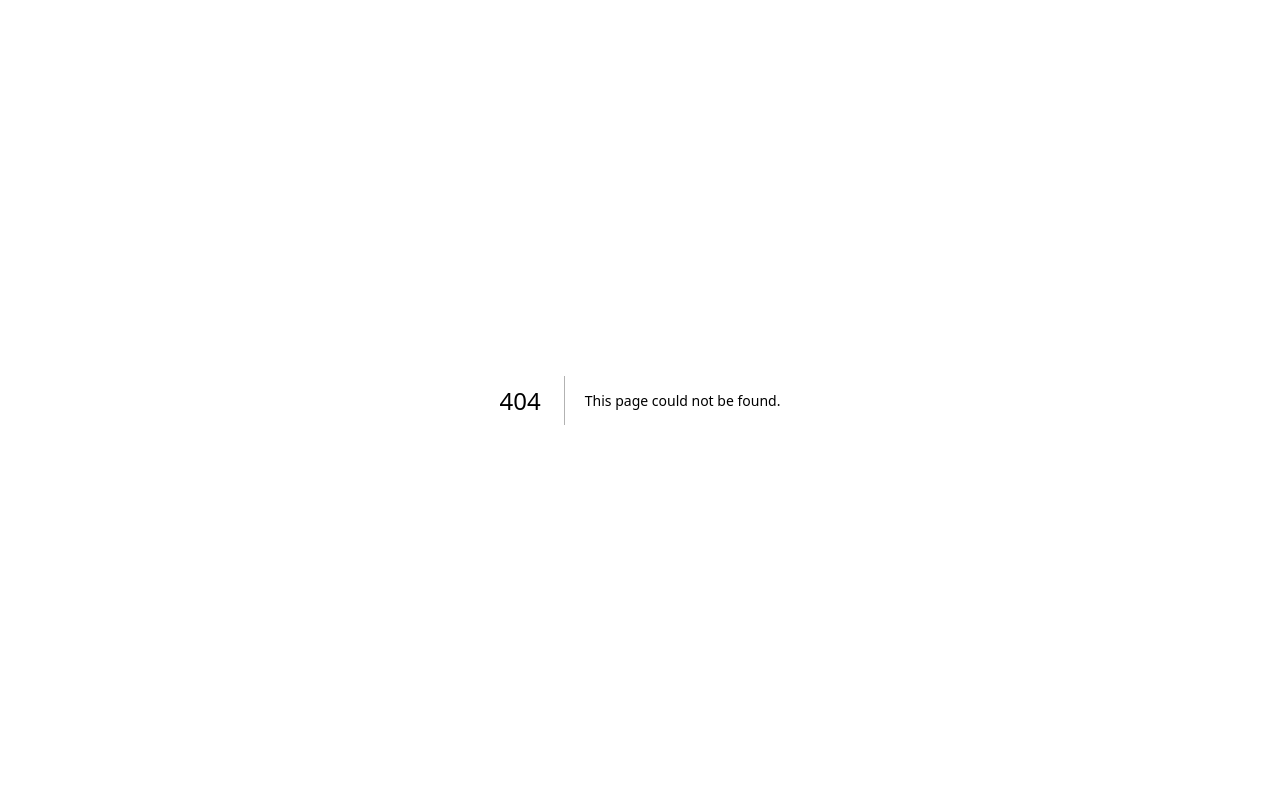
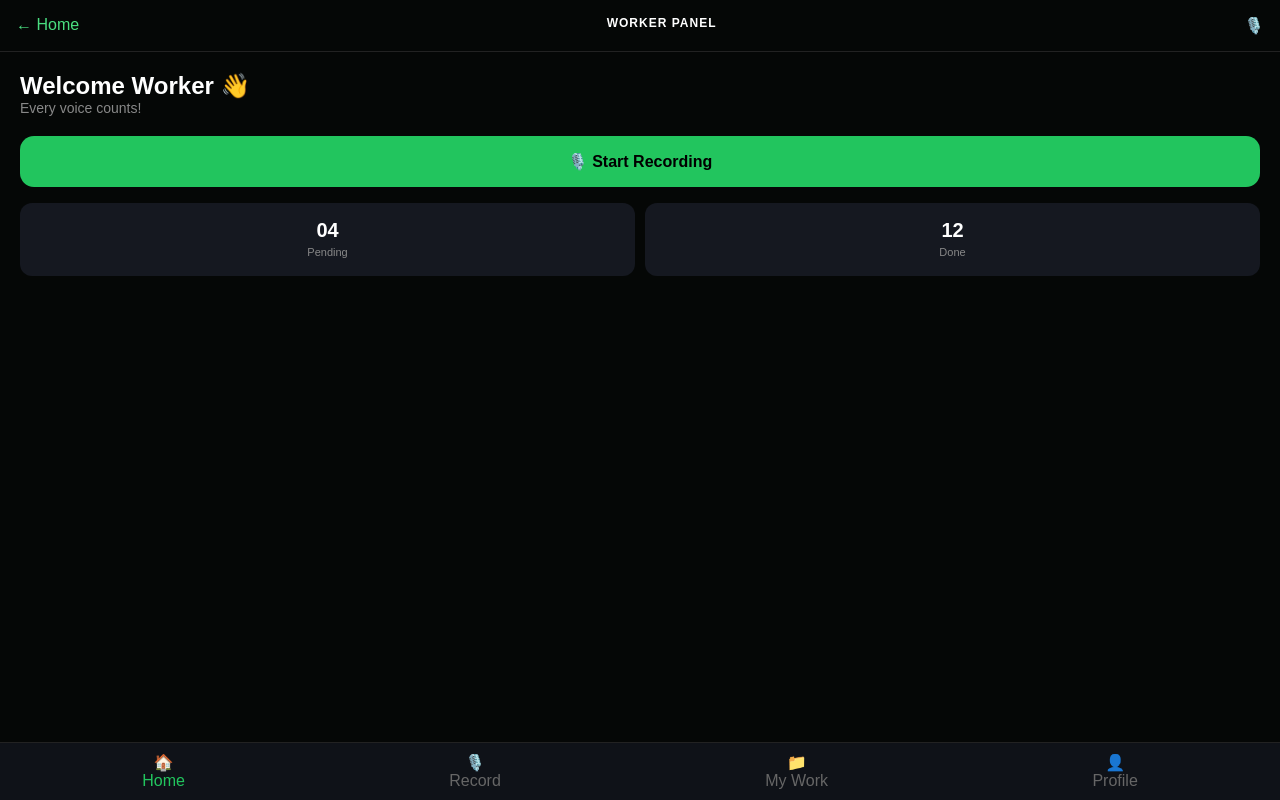
Before and after one commit to tapbombaai-glitch/main-naija-pidgin, a Next.js app: page /app/worker in a window 1280 px wide. Before the commit this address had no page. Built offline with nearby package versions, Linux system fonts and the light colour scheme.

Commit message:
Create app/worker/page.tsx

```diff
--- /dev/null
+++ b/app/app/worker/page.tsx
@@ -0,0 +1,40 @@
+"use client";
+import { useState } from "react";
+import Link from "next/link";
+
+export default function WorkerPanel() {
+  const [tab, setTab] = useState("home");
+  return (
+    <div style={{minHeight:"100vh", background:"#050706", color:"white"}}>
+      <header style={{padding:"16px", borderBottom:"1px solid #222", display:"flex", justifyContent:"space-between"}}>
+        <Link href="/" style={{color:"#4ade80", textDecoration:"none"}}>← Home</Link>
+        <span style={{fontSize:"12px", fontWeight:"800", letterSpacing:"1px"}}>WORKER PANEL</span>
+        <span>🎙️</span>
+      </header>
+
+      <main style={{padding:"20px", paddingBottom:"80px"}}>
+        {tab==="home" && (
+          <>
+            <h2>Welcome Worker 👋</h2>
+            <p style={{color:"#888", fontSize:"14px"}}>Every voice counts!</p>
+            <button onClick={()=>setTab("record")} style={{width:"100%", marginTop:"20px", background:"#22c55e", color:"black", padding:"16px", borderRadius:"14px", border:"none", fontWeight:"900"}}>🎙️ Start Recording</button>
+            <div style={{marginTop:"16px", display:"grid", gridTemplateColumns:"1fr 1fr", gap:"10px"}}>
+              <div style={{background:"#151820", padding:"16px", borderRadius:"12px", textAlign:"center"}}><b style={{fontSize:"20px"}}>04</b><br/><span style={{fontSize:"11px", color:"#888"}}>Pending</span></div>
+              <div style={{background:"#151820", padding:"16px", borderRadius:"12px", textAlign:"center"}}><b style={{fontSize:"20px"}}>12</b><br/><span style={{fontSize:"11px", color:"#888"}}>Done</span></div>
+            </div>
+          </>
+        )}
+        {tab==="record" && <div><button onClick={()=>setTab("home")} style={{background:"none", border:"none", color:"#22c55e"}}>← Back</button><h2 style={{marginTop:"12px"}}>Record Voice</h2><div style={{marginTop:"20px", background:"#151820", padding:"30px", borderRadius:"16px", textAlign:"center"}}>🎤<p style={{marginTop:"10px"}}>Ready — Max 60s</p><button style={{width:"100%", marginTop:"12px", background:"#22c55e", color:"black", padding:"12px", borderRadius:"10px", border:"none", fontWeight:"bold"}}>Start Recording</button></div></div>}
+        {tab==="mywork" && <div><h2>My Work</h2><p style={{color:"#888"}}>Recordings go show here</p></div>}
+        {tab==="profile" && <div><h2>Profile</h2><p style={{color:"#888"}}>worker@naijapidgin.com</p></div>}
+      </main>
+
+      <nav style={{position:"fixed", bottom:0, left:0, right:0, background:"#0f1218", borderTop:"1px solid #222", display:"flex", justifyContent:"space-around", padding:"10px"}}>
+        <button onClick={()=>setTab("home")} style={{background:"none", border:"none", color: tab==="home" ? "#22c55e" : "#666"}}>🏠<br/>Home</button>
+        <button onClick={()=>setTab("record")} style={{background:"none", border:"none", color: tab==="record" ? "#22c55e" : "#666"}}>🎙️<br/>Record</button>
+        <button onClick={()=>setTab("mywork")} style={{background:"none", border:"none", color: tab==="mywork" ? "#22c55e" : "#666"}}>📁<br/>My Work</button>
+        <button onClick={()=>setTab("profile")} style={{background:"none", border:"none", color: tab==="profile" ? "#22c55e" : "#666"}}>👤<br/>Profile</button>
+      </nav>
+    </div>
+  );
+}
```
